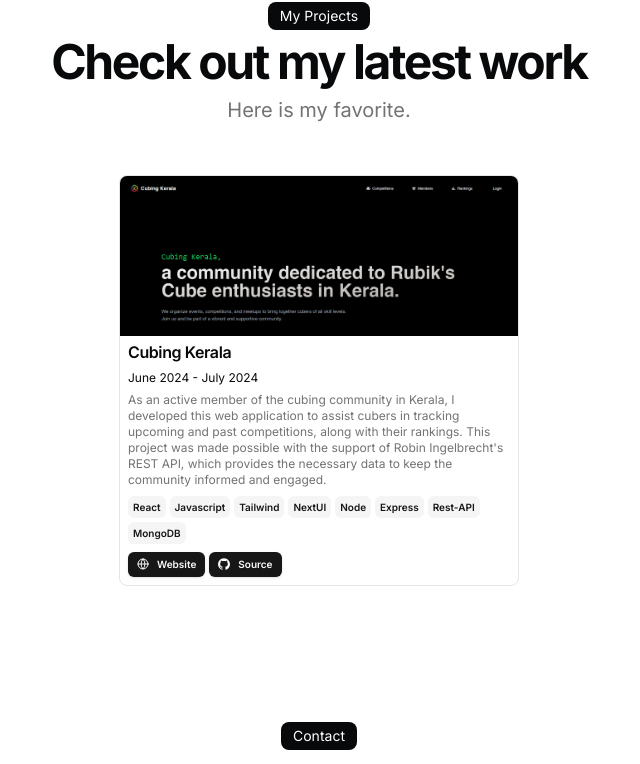
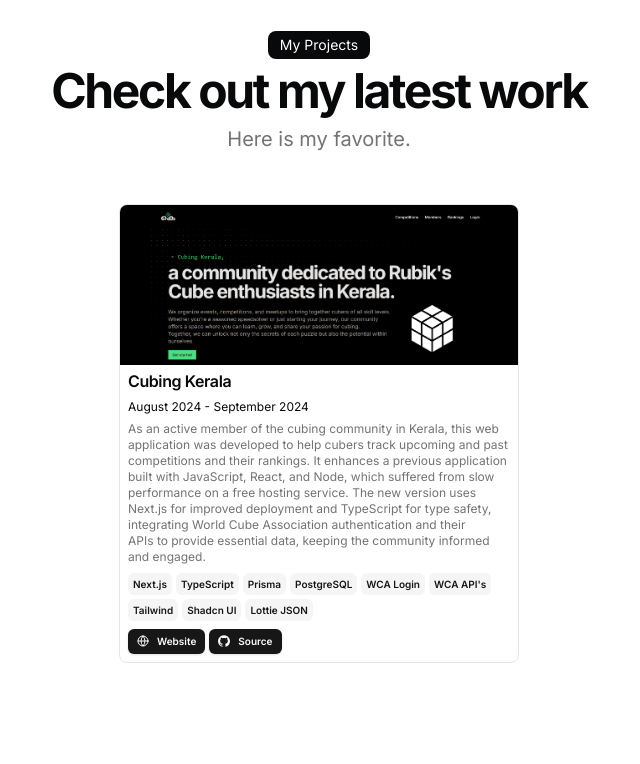
Before and after one commit to allenjohn07/portfolio, a Next.js app: page / in a window 1280 px wide. Shown: the part 983-1747 px from the top of the page, without its empty margins (321-961 px from the left). Built offline with nearby package versions, Linux system fonts and the light colour scheme.

Commit message:
Project Update

```diff
--- a/src/app/page.tsx
+++ b/src/app/page.tsx
@@ -1,4 +1,4 @@
-import { HackathonCard } from "@/components/hackathon-card";
+// import { HackathonCard } from "@/components/hackathon-card";
 import BlurFade from "@/components/magicui/blur-fade";
 import BlurFadeText from "@/components/magicui/blur-fade-text";
 import { ProjectCard } from "@/components/project-card";
--- a/src/data/resume.tsx
+++ b/src/data/resume.tsx
@@ -13,15 +13,20 @@ export const DATA = {
     "Enthusiastic and curious full stack developer with a triple major bachelor's degree in Computer Application. I'm all about the latest tech, currently learning TypeScript and Next.js. You can also find me solving Rubik's cubes at lightning speed or organizing cube competitions. I love tackling problems and embracing new challenges.",
   avatarUrl: "/allen-profile.png",
   frontendSkills: [
+    "Next.js",
+    "TypeScript",
     "React",
     "Javascript",
     "Tailwind",
+    "Shadcn UI",
     "NextUI",
     "Lottie JSON",
     "HTML",
     "CSS",
   ],
   backendSkills: [
+    "Prisma",
+    "PostgreSQL",
     "Node",
     "Express",
     "Rest-API",
@@ -192,35 +197,36 @@ export const DATA = {
   projects: [
     {
       title: "Cubing Kerala",
-      href: "https://cubingkerala.vercel.app/",
-      dates: "June 2024 - July 2024",
+      href: "https://cubingkeralaorg.vercel.app/",
+      dates: "August 2024 - September 2024",
       active: true,
       description:
-        "As an active member of the cubing community in Kerala, I developed this web application to assist cubers in tracking upcoming and past competitions, along with their rankings. This project was made possible with the support of Robin Ingelbrecht's REST API, which provides the necessary data to keep the community informed and engaged.",
+        "As an active member of the cubing community in Kerala, this web application was developed to help cubers track upcoming and past competitions and their rankings. It enhances a previous application built with JavaScript, React, and Node, which suffered from slow performance on a free hosting service. The new version uses Next.js for improved deployment and TypeScript for type safety, integrating World Cube Association authentication and their APIs to provide essential data, keeping the community informed and engaged.",
       technologies: [
-        "React",
-        "Javascript",
+        "Next.js",
+        "TypeScript",
+        "Prisma",
+        "PostgreSQL",
+        "WCA Login",
+        "WCA API's",
         "Tailwind",
-        "NextUI",
-        "Node",
-        "Express",
-        "Rest-API",
-        "MongoDB",
+        "Shadcn UI",
+        "Lottie JSON",
       ],
       links: [
         {
           type: "Website",
-          href: "https://cubingkerala.vercel.app",
+          href: "https://cubingkeralaorg.vercel.app",
           icon: <Icons.globe className="size-3" />,
         },
         {
           type: "Source",
-          href: "https://github.com/allenjohn07/cubingkerala",
+          href: "https://github.com/cubingkeralaorg/cubingkerala",
           icon: <Icons.github className="size-3" />,
         },
 
       ],
-      image: "/ck.png",
+      image: "/cubingkeralaorg.png",
       width: 1080,
       height: 1080
     },
```
Also changed, not shown: public/cubingkeralaorg.png (added).
